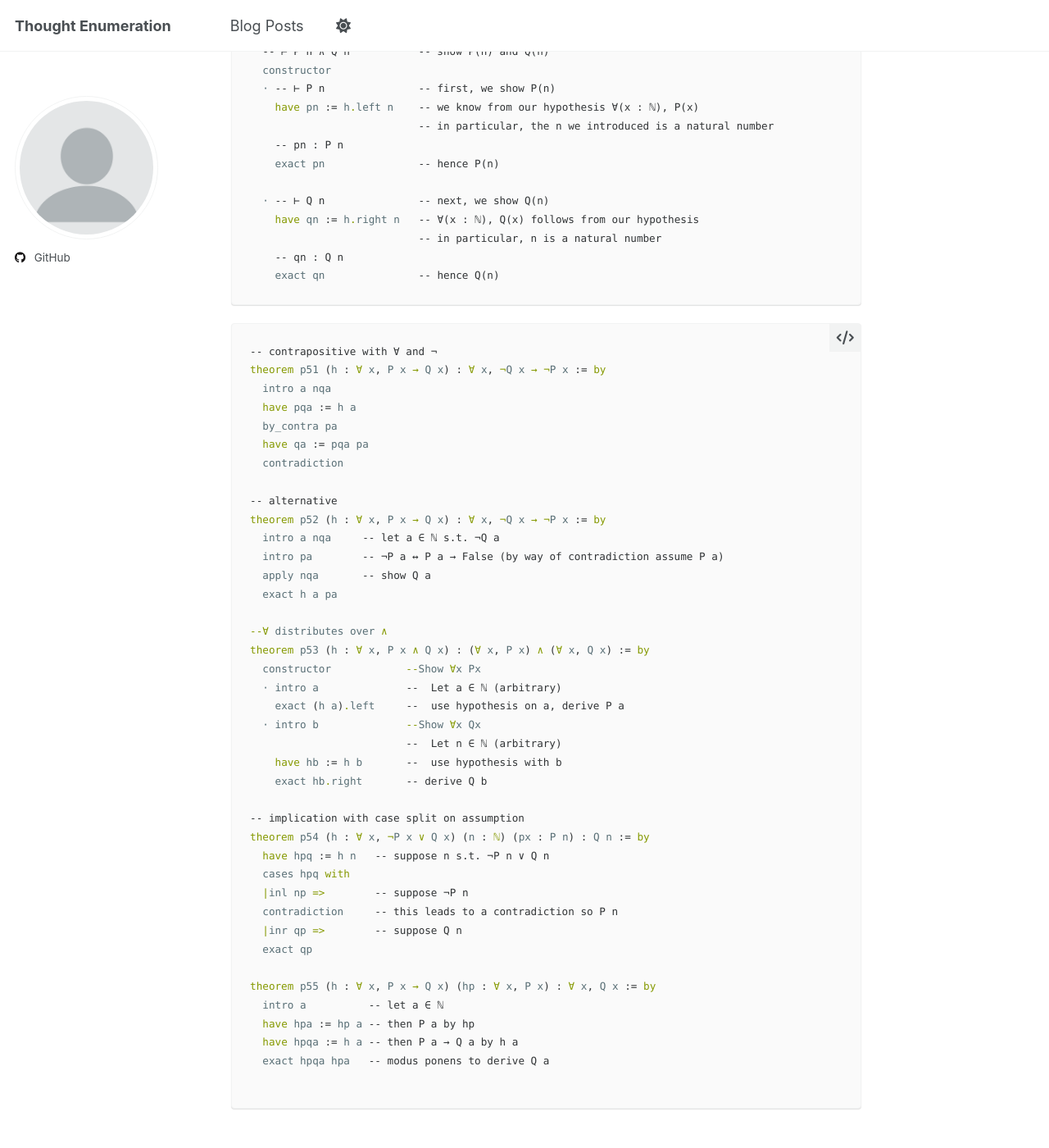
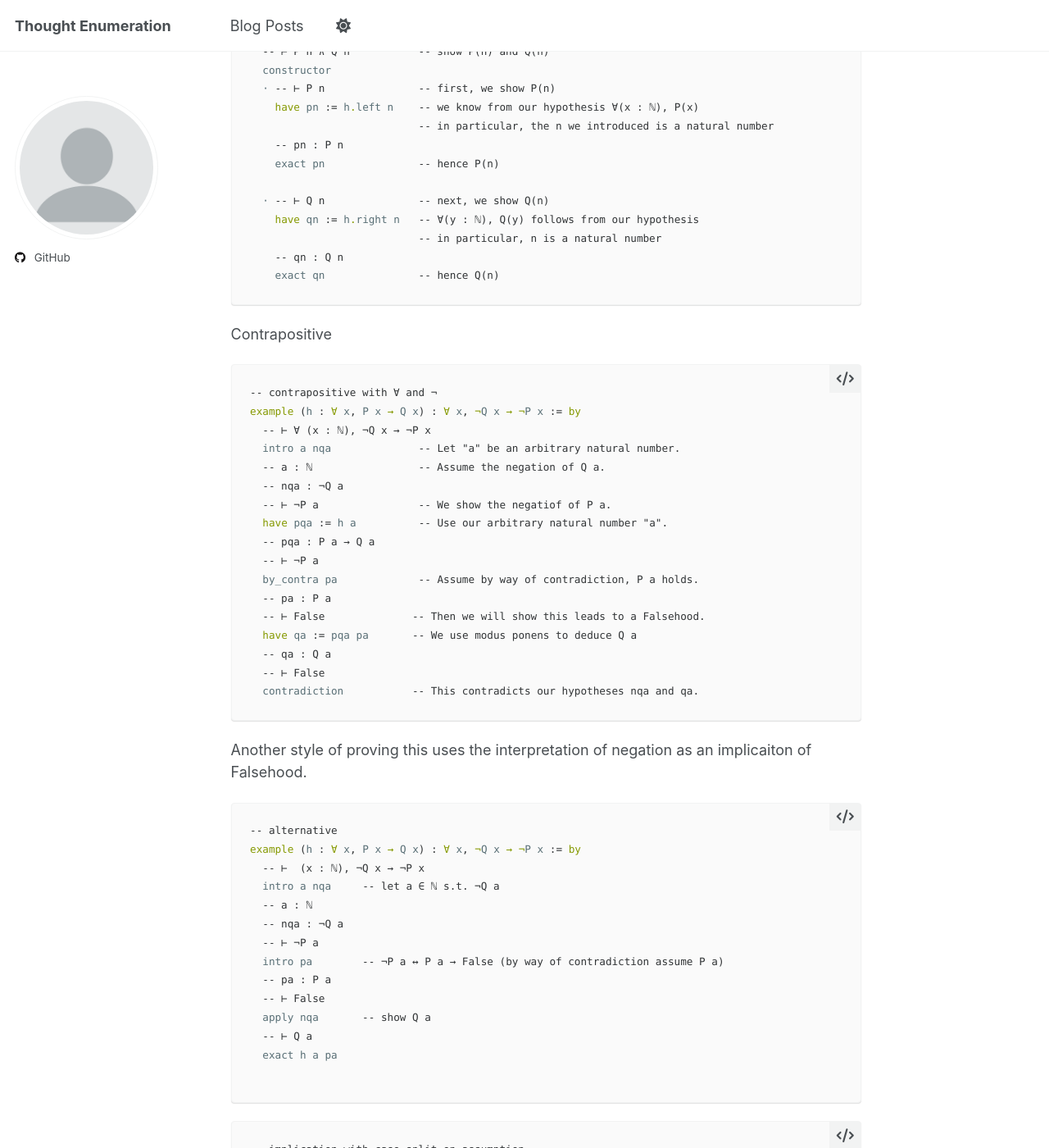
Before and after one commit to sandan/sandan.github.io, a Jekyll site: the page built from _posts/2025-10-15-blog-7.md, in a window 1280 px wide and 1400 px high, scrolled down 4053 px. Shown: the whole window at 82% size. Built offline with Jekyll 4.4.1, drawn with Linux system fonts in a browser that asks for light colours; a script that is not in the unit is left out; some of the changed text lies outside the part shown.

Commit message:
quantified contrapositive example

````diff
--- a/_posts/2025-10-15-blog-7.md
+++ b/_posts/2025-10-15-blog-7.md
@@ -118,7 +118,7 @@ Note that the bound variables in the goal are different (x for P and y for Q). T
 In Lean, scoping affects when certain tactics can be used. In the proof, we used the `intro` tactic in each case of `constructor`. We cannot use it before the `constructor` because the quantifier in the goal applies separately to each conjunct in the conjunction. Each conjunct introduces its own universal quantifier, so we must introduce a variable for each conjunct individually after splitting the goal with `constructor`. If the scope of the quantifier applies to the same variable shared with P and Q in the conjunction, then we can instantiate an arbitrary `n`. Let's have a look:
 
 ```lean
-example (h : (∀ x, P x) ∧ (∀ x, Q x)) : ∀ x, P x ∧ Q x := by
+example (h : (∀ x, P x) ∧ (∀ y, Q y)) : ∀ x, P x ∧ Q x := by
   -- ⊢ ∀ (x : ℕ), P x ∧ Q x
   intro n                  -- let n ∈ ℕ
   -- n : ℕ
@@ -131,38 +131,54 @@ example (h : (∀ x, P x) ∧ (∀ x, Q x)) : ∀ x, P x ∧ Q x := by
     exact pn               -- hence P(n)
 
   · -- ⊢ Q n               -- next, we show Q(n)
-    have qn := h.right n   -- ∀(x : ℕ), Q(x) follows from our hypothesis
+    have qn := h.right n   -- ∀(y : ℕ), Q(y) follows from our hypothesis
                            -- in particular, n is a natural number
     -- qn : Q n
     exact qn               -- hence Q(n)
 ```
 
+Contrapositive
+
 ```lean
 -- contrapositive with ∀ and ¬
-theorem p51 (h : ∀ x, P x → Q x) : ∀ x, ¬Q x → ¬P x := by
-  intro a nqa
-  have pqa := h a
-  by_contra pa
-  have qa := pqa pa
-  contradiction
+example (h : ∀ x, P x → Q x) : ∀ x, ¬Q x → ¬P x := by
+  -- ⊢ ∀ (x : ℕ), ¬Q x → ¬P x
+  intro a nqa              -- Let "a" be an arbitrary natural number.
+  -- a : ℕ                 -- Assume the negation of Q a.
+  -- nqa : ¬Q a
+  -- ⊢ ¬P a                -- We show the negatiof of P a.
+  have pqa := h a          -- Use our arbitrary natural number "a".
+  -- pqa : P a → Q a
+  -- ⊢ ¬P a
+  by_contra pa             -- Assume by way of contradiction, P a holds.
+  -- pa : P a
+  -- ⊢ False              -- Then we will show this leads to a Falsehood.
+  have qa := pqa pa       -- We use modus ponens to deduce Q a
+  -- qa : Q a
+  -- ⊢ False
+  contradiction           -- This contradicts our hypotheses nqa and qa.
+```
 
+Another style of proving this uses the interpretation of negation as an implicaiton of Falsehood.
+
+```lean
 -- alternative
-theorem p52 (h : ∀ x, P x → Q x) : ∀ x, ¬Q x → ¬P x := by
+example (h : ∀ x, P x → Q x) : ∀ x, ¬Q x → ¬P x := by
+  -- ⊢  (x : ℕ), ¬Q x → ¬P x
   intro a nqa     -- let a ∈ ℕ s.t. ¬Q a
+  -- a : ℕ
+  -- nqa : ¬Q a
+  -- ⊢ ¬P a
   intro pa        -- ¬P a ↔ P a → False (by way of contradiction assume P a)
+  -- pa : P a
+  -- ⊢ False
   apply nqa       -- show Q a
+  -- ⊢ Q a
   exact h a pa
 
---∀ distributes over ∧
-theorem p53 (h : ∀ x, P x ∧ Q x) : (∀ x, P x) ∧ (∀ x, Q x) := by
-  constructor            --Show ∀x Px
-  · intro a              --  Let a ∈ ℕ (arbitrary)
-    exact (h a).left     --  use hypothesis on a, derive P a
-  · intro b              --Show ∀x Qx
-                         --  Let n ∈ ℕ (arbitrary)
-    have hb := h b       --  use hypothesis with b
-    exact hb.right       -- derive Q b
+```
 
+```lean
 -- implication with case split on assumption
 theorem p54 (h : ∀ x, ¬P x ∨ Q x) (n : ℕ) (px : P n) : Q n := by
   have hpq := h n   -- suppose n s.t. ¬P n ∨ Q n
````
